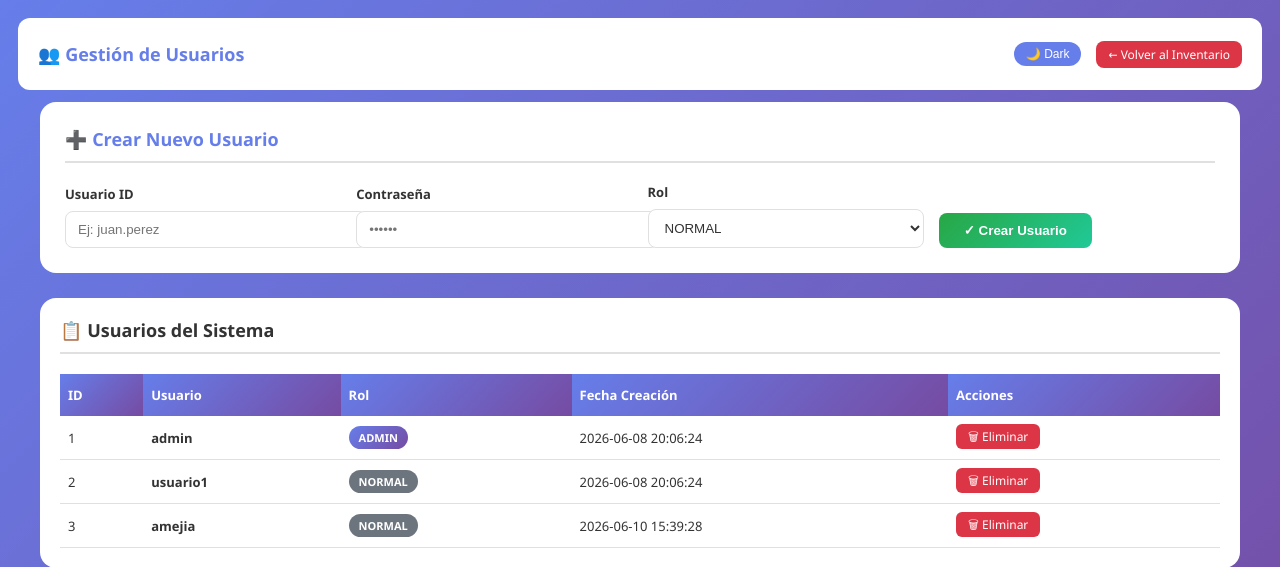
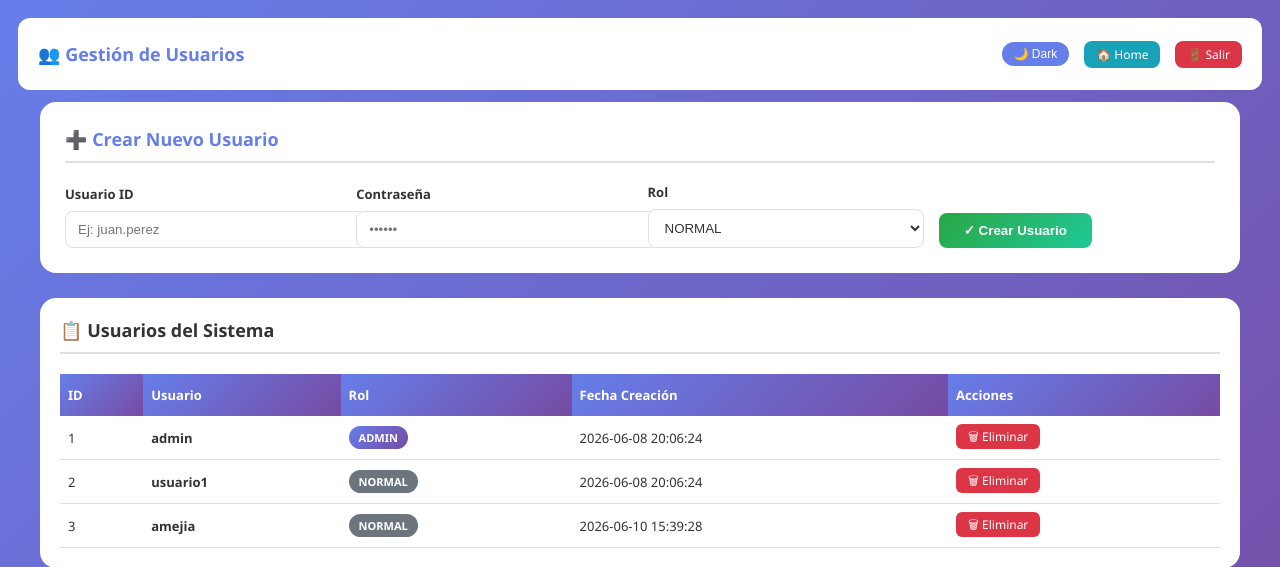
Before and after one commit to axelscode/inventautos, a Flask app: page /usuarios in a window 1280 px wide. Shown: the top 567 px of the page. Run offline with Flask 3, Linux system fonts and the light colour scheme; a user stored in the database is signed in; data comes from the database, SQL or seed files in the repository; both versions use the stored data as it was after the commit.

Commit message:
Version mejorada

```diff
--- a/static/style.css
+++ b/static/style.css
@@ -184,6 +184,22 @@ body.dark-mode .status-disponible {
 .btn-editar { background: #ffc107; color: #333; }
 .btn-eliminar { background: #dc3545; color: white; }
 
+.btn-home {
+    background: #17a2b8;
+    color: white;
+    padding: 5px 12px;
+    border-radius: 8px;
+    text-decoration: none;
+    font-size: 12px;
+    transition: all 0.3s ease;
+}
+
+.btn-home:hover {
+    background: #138496;
+    transform: translateY(-1px);
+}
+
+
 /* Alertas */
 .alert {
     padding: 10px;
--- a/templates/importar_vehiculos.html
+++ b/templates/importar_vehiculos.html
@@ -180,9 +180,10 @@
 <body>
     <div class="header">
         <h1>📥 Importar Vehículos</h1>
-        <div style="display: flex; align-items: center; gap: 15px;">
+            <div style="display: flex; align-items: center; gap: 15px;">
             <button id="themeToggle" class="theme-btn">🌙 Dark</button>
-            <a href="{{ url_for('inventario') }}" class="btn-logout">← Volver</a>
+            <a href="{{ url_for('inventario') }}" class="btn-home">🏠 Home</a>
+            <a href="{{ url_for('logout') }}" class="btn-logout">🚪 Salir</a>
         </div>
     </div>
 
--- a/templates/inventario.html
+++ b/templates/inventario.html
@@ -79,8 +79,9 @@
         <h1>🚗 INVENTAUTOS</h1>
         <div style="display: flex; align-items: center; gap: 15px;">
             <button id="themeToggle" class="theme-btn">🌙 Dark</button>
+            <a href="{{ url_for('inventario') }}" class="btn-home">🏠 Home</a>
             <span class="user-badge">👤 {{ session.usuario_id }} ({{ rol }})</span>
-            <a href="{{ url_for('logout') }}" class="btn-logout">Salir</a>
+            <a href="{{ url_for('logout') }}" class="btn-logout">🚪 Salir</a>
         </div>
     </div>
 
--- a/templates/usuarios.html
+++ b/templates/usuarios.html
@@ -158,11 +158,12 @@
 </head>
 <body>
     <div class="header">
-        <h1>👥 Gestión de Usuarios</h1>
-        <div style="display: flex; align-items: center; gap: 15px;">
-            <button id="themeToggle" class="theme-btn">🌙 Dark</button>
-            <a href="{{ url_for('inventario') }}" class="btn-logout">← Volver al Inventario</a>
-        </div>
+    <h1>👥 Gestión de Usuarios</h1>
+    <div style="display: flex; align-items: center; gap: 15px;">
+        <button id="themeToggle" class="theme-btn">🌙 Dark</button>
+        <a href="{{ url_for('inventario') }}" class="btn-home">🏠 Home</a>
+        <a href="{{ url_for('logout') }}" class="btn-logout">🚪 Salir</a>
+     </div>
     </div>
 
     <div class="usuarios-container">
```
Also changed, not shown: templates/agregar_vehiculo.html (+4 -3 lines), templates/dashboard.html (+4 -3 lines), inventautos.db, 1 other file.
